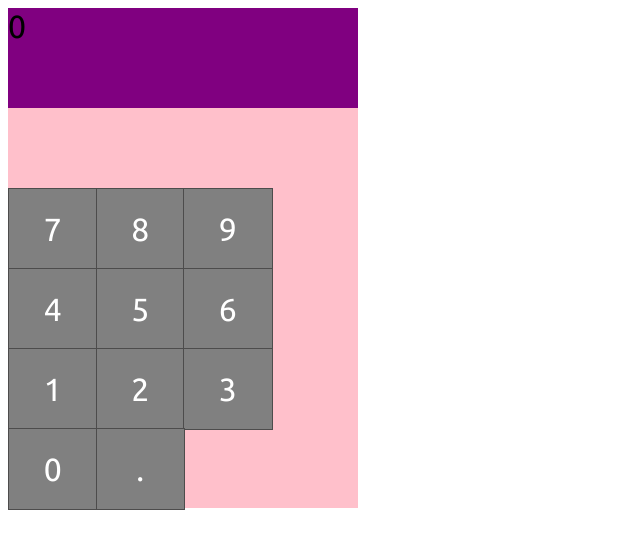
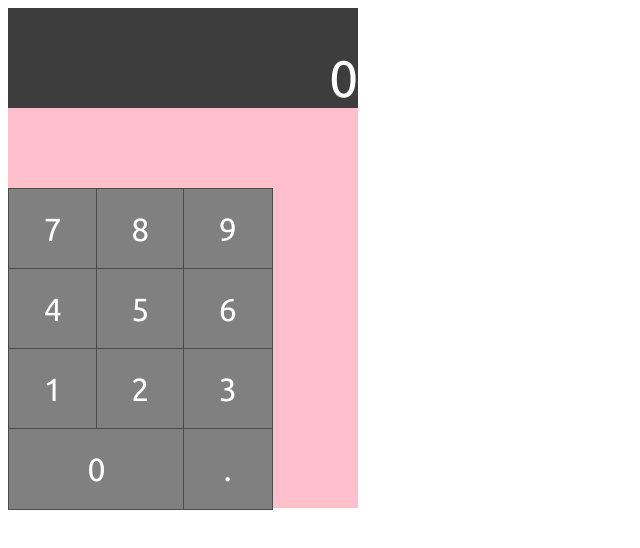
Before and after one commit to kookydev/react-calculator, a React (Create React App) app: page / in a window 1280 px wide. Shown: the top 548 px of the page, without its empty margins (0-640 px from the left). Built offline with nearby package versions, Linux system fonts and the light colour scheme.

Commit message:
layout improvements

```diff
--- a/src/components/Buttons.css
+++ b/src/components/Buttons.css
@@ -8,3 +8,7 @@
     border: 1px solid rgb(77, 76, 76);
     color: white;
 }
+
+.zero-button {
+    grid-area: span 1 / span 2;
+}
--- a/src/components/Display.css
+++ b/src/components/Display.css
@@ -1,6 +1,11 @@
 .display {
     height: 20%;
     width: 100%;
-    background: purple;
-
+    background: rgb(61, 61, 61);
+    color: white;
+    text-align: end;
+    font-size: 1.6em;
+    display: flex;
+    align-items: flex-end;
+    justify-content: flex-end;
 }
--- a/src/components/Keyboard.css
+++ b/src/components/Keyboard.css
@@ -5,7 +5,3 @@
     grid-template-columns: repeat(4, 1fr);
     grid-template-rows: repeat(5, 1fr);
 }
-
-.zero-button {
-    grid-area: 6 / 1 / span 1 / span 2;
-}
--- a/src/components/NumberButtons.jsx
+++ b/src/components/NumberButtons.jsx
@@ -3,6 +3,17 @@ import "./Buttons.css";
 import Display from "./Display";
 
 const NumberButtons = props => {
+  if (props.value === "0") {
+    return (
+      <div
+        onClick={Display.digitAdder}
+        value={props.value}
+        className="number-buttons zero-button"
+      >
+        {props.value}
+      </div>
+    );
+  } else {
     return (
       <div
         onClick={Display.digitAdder}
@@ -12,6 +23,7 @@ const NumberButtons = props => {
         {props.value}
       </div>
     );
+  }
 };
 
 export default NumberButtons;
```
Lines whose indentation alone changed are shown as unchanged.
